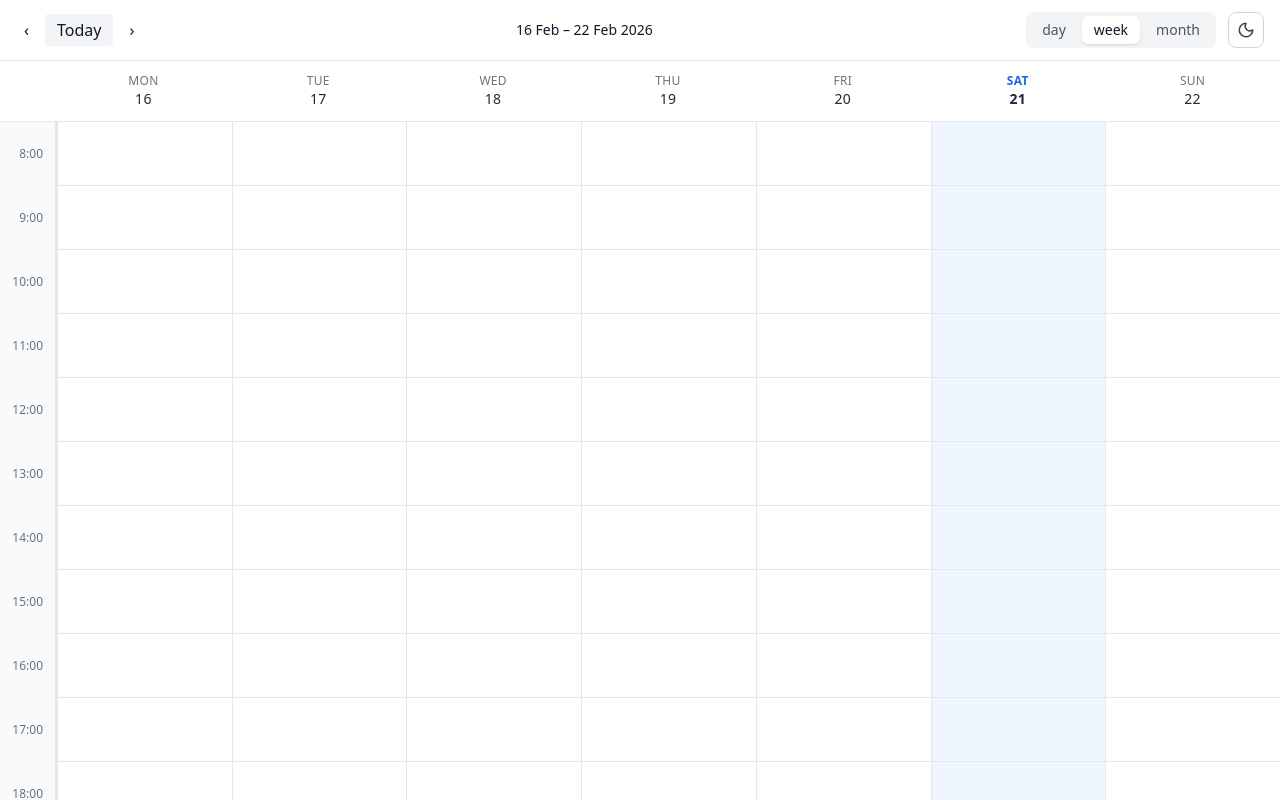
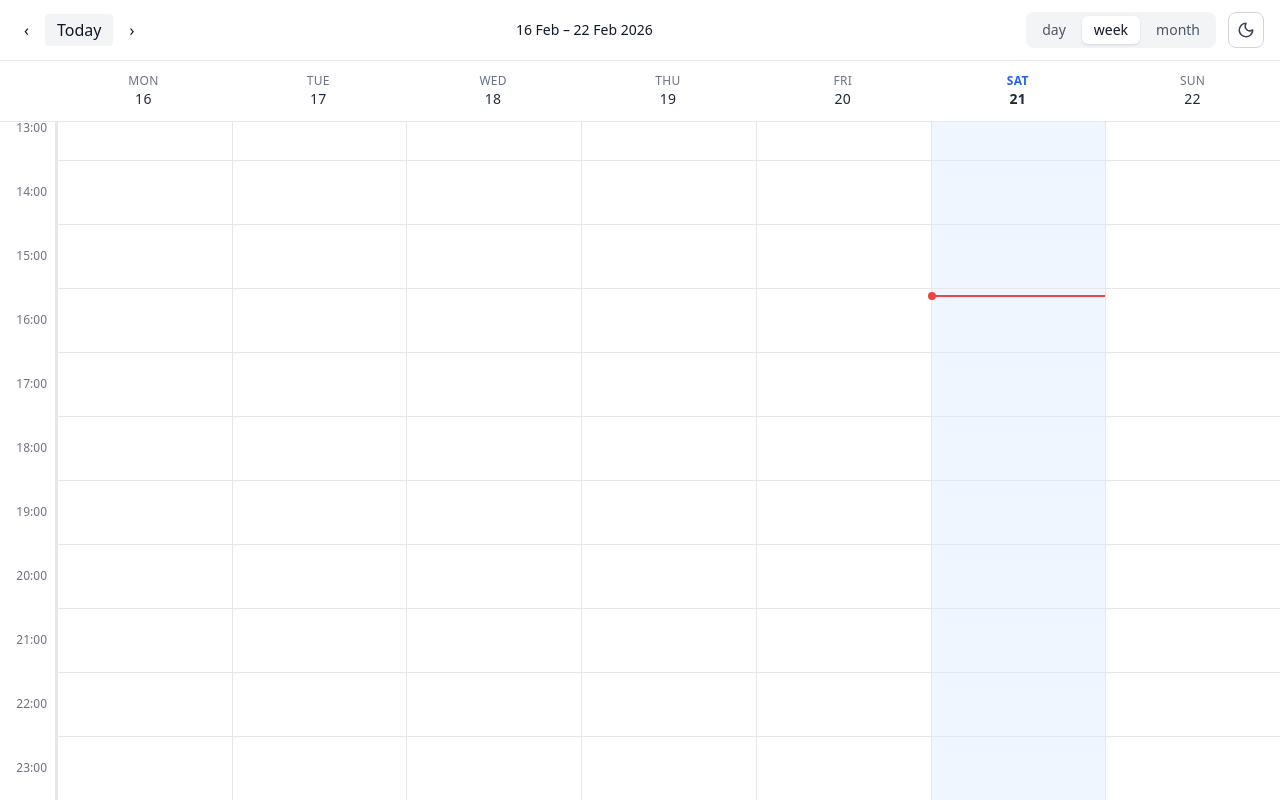
Before and after one commit to Kirill0808/meeting-calendar, a React (Vite) app: page / in a window 1280 px wide. Shown: the top 800 px of the page. Built offline with nearby package versions, Linux system fonts and the light colour scheme.

Commit message:
fix: smooth event resize and unify calendar time constants

```diff
--- a/src/App.tsx
+++ b/src/App.tsx
@@ -2,7 +2,14 @@ import Calendar from '@/components/Calendar/Calendar';
 
 export default function App() {
    return (
-      <div className="h-screen bg-white dark:bg-gray-950 transition-colors duration-300">
+      <div
+         className="
+         h-screen
+         flex flex-col
+         bg-white dark:bg-gray-950
+         transition-colors duration-300
+      "
+      >
          <Calendar />
       </div>
    );
--- a/src/components/Calendar/Calendar.tsx
+++ b/src/components/Calendar/Calendar.tsx
@@ -24,7 +24,7 @@ export default function Calendar() {
 
          {currentView === 'week' && <WeekDaysHeader />}
 
-         <div className="flex-1">
+         <div className="flex-1 flex overflow-hidden">
             {currentView === 'week' && <WeekView />}
             {currentView === 'day' && <DayView />}
             {currentView === 'month' && <MonthView />}
--- /dev/null
+++ b/src/components/Calendar/CurrentTimeLine.tsx
@@ -0,0 +1,40 @@
+import { useEffect, useState } from 'react';
+import { START_HOUR, HOUR_HEIGHT } from '@/constants/calendar';
+
+export default function CurrentTimeLine() {
+   const [top, setTop] = useState<number | null>(null);
+
+   const updatePosition = () => {
+      const now = new Date();
+
+      const minutesFromStart = now.getHours() * 60 + now.getMinutes() - START_HOUR * 60;
+
+      if (minutesFromStart < 0) {
+         setTop(null);
+         return;
+      }
+
+      const position = (minutesFromStart / 60) * HOUR_HEIGHT;
+
+      setTop(position);
+   };
+
+   useEffect(() => {
+      updatePosition();
+
+      const interval = setInterval(updatePosition, 60000);
+
+      return () => clearInterval(interval);
+   }, []);
+
+   if (top === null) return null;
+
+   return (
+      <div className="absolute left-0 right-0 z-30 pointer-events-none" style={{ top }}>
+         <div className="relative flex items-center">
+            <div className="w-2 h-2 bg-red-500 rounded-full -ml-1" />
+            <div className="flex-1 border-t-2 border-red-500" />
+         </div>
+      </div>
+   );
+}
--- a/src/components/Calendar/DayColumn.tsx
+++ b/src/components/Calendar/DayColumn.tsx
@@ -6,7 +6,9 @@ import { isSameDay, isToday } from 'date-fns';
 import { useCalendarStore } from '@/store/calendar-store';
 import { getEventPosition, calculateEventLayout } from '@/utils/event';
 import EventCard from './EventCard';
+import CurrentTimeLine from './CurrentTimeLine';
 import clsx from 'clsx';
+import { START_HOUR, END_HOUR, HOUR_HEIGHT, STEP_MINUTES } from '@/constants/calendar';
 
 interface DayColumnProps {
    date: Date;
@@ -33,10 +35,6 @@ export default function DayColumn({
    const [previewHeight, setPreviewHeight] = useState<number>(0);
    const [isInvalidDrop, setIsInvalidDrop] = useState(false);
 
-   const HOUR_HEIGHT = 64;
-   const START_HOUR = 8;
-   const END_HOUR = 20;
-   const STEP = 15;
    const PIXELS_PER_MINUTE = HOUR_HEIGHT / 60;
 
    const dayEvents = events.filter((event) => isSameDay(new Date(event.start), date));
@@ -55,7 +53,8 @@ export default function DayColumn({
             const offsetY = e.clientY - rect.top;
 
             // 🔥 snap по 15 минутам
-            const snappedMinutes = Math.floor(offsetY / (PIXELS_PER_MINUTE * STEP)) * STEP;
+            const snappedMinutes =
+               Math.floor(offsetY / (PIXELS_PER_MINUTE * STEP_MINUTES)) * STEP_MINUTES;
 
             const snappedTop = snappedMinutes * PIXELS_PER_MINUTE;
 
@@ -93,7 +92,8 @@ export default function DayColumn({
             const rect = e.currentTarget.getBoundingClientRect();
             const offsetY = e.clientY - rect.top;
 
-            const snappedMinutes = Math.floor(offsetY / (PIXELS_PER_MINUTE * STEP)) * STEP;
+            const snappedMinutes =
+               Math.floor(offsetY / (PIXELS_PER_MINUTE * STEP_MINUTES)) * STEP_MINUTES;
 
             const newStart = new Date(date);
             newStart.setHours(START_HOUR, 0, 0, 0);
@@ -120,16 +120,18 @@ export default function DayColumn({
             {hours.map((hour) => (
                <div
                   key={hour}
+                  style={{ height: HOUR_HEIGHT }}
                   className="
-                           h-16
-                           border-b border-gray-200 dark:border-gray-700
-                           hover:bg-blue-100 dark:hover:bg-blue-900/30
-                           cursor-pointer
-                           transition-colors"
+                        border-t border-gray-200 dark:border-gray-700
+                        hover:bg-blue-100 dark:hover:bg-blue-900/30
+                        cursor-pointer
+                        transition-colors"
                   onClick={() => onSlotClick?.(date, hour)}
                />
             ))}
          </div>
+
+         {isToday(date) && <CurrentTimeLine />}
 
          {/* Events */}
          <div className="absolute inset-0 z-10 pointer-events-none">
--- a/src/components/Calendar/DayView.tsx
+++ b/src/components/Calendar/DayView.tsx
@@ -1,6 +1,10 @@
+import { useRef, useEffect } from 'react';
 import { useCalendarStore } from '@/store/calendar-store';
 import DayColumn from './DayColumn';
 import TimeColumn from './TimeColumn';
+import { START_HOUR, END_HOUR } from '@/constants/calendar';
+import { scrollToCurrentTime } from '@/utils/scrollToCurrentTime';
+
 import { isSameDay, differenceInCalendarDays } from 'date-fns';
 import type { CalendarEvent } from '@/types';
 
@@ -10,13 +14,23 @@ export default function DayView() {
    const openCreateModal = useCalendarStore((s) => s.openCreateModal);
    const openEditModal = useCalendarStore((s) => s.openEditModal);
 
-   const hours = Array.from({ length: 13 }, (_, i) => i + 8);
+   const containerRef = useRef<HTMLDivElement | null>(null);
+
+   const hours = Array.from({ length: END_HOUR - START_HOUR }, (_, i) => i + START_HOUR);
 
    const handleSlotClick = (date: Date, hour: number) => {
       const start = new Date(date);
       start.setHours(hour, 0, 0, 0);
       openCreateModal(start);
    };
+
+   /* =========================
+      Autoscroll to current time
+   ========================= */
+
+   useEffect(() => {
+      scrollToCurrentTime(containerRef.current);
+   }, []);
 
    /* =========================
       Build occurrence for day
@@ -49,6 +63,7 @@ export default function DayView() {
       if (!repeatUntilDate) return [];
 
       const diffUntil = differenceInCalendarDays(currentDate, repeatUntilDate);
+
       if (diffUntil > 0) return [];
 
       if (event.repeat === 'daily') {
@@ -73,6 +88,7 @@ export default function DayView() {
          transition-colors duration-300
       "
       >
+         <div ref={containerRef} className="flex flex-1 overflow-y-auto items-start">
             <TimeColumn hours={hours} />
 
             <div
@@ -91,5 +107,6 @@ export default function DayView() {
                />
             </div>
          </div>
+      </div>
    );
 }
--- a/src/components/Calendar/MonthView.tsx
+++ b/src/components/Calendar/MonthView.tsx
@@ -1,15 +1,33 @@
-import { startOfMonth, startOfWeek, addDays, isSameMonth, isToday, format } from 'date-fns';
+import { useState } from 'react';
+import type { CalendarEvent } from '@/types';
+
+import {
+   startOfMonth,
+   startOfWeek,
+   addDays,
+   isSameMonth,
+   isToday,
+   format,
+   isSameDay,
+   startOfDay,
+   differenceInCalendarDays,
+} from 'date-fns';
+
 import clsx from 'clsx';
 import { useCalendarStore } from '@/store/calendar-store';
-import { isSameDay, startOfDay, differenceInCalendarDays } from 'date-fns';
 
 const weekDays = ['MON', 'TUE', 'WED', 'THU', 'FRI', 'SAT', 'SUN'];
+
+const MAX_VISIBLE_EVENTS = 1;
 
 export default function MonthView() {
    const currentDate = useCalendarStore((s) => s.currentDate);
    const events = useCalendarStore((s) => s.events);
    const openCreateModal = useCalendarStore((s) => s.openCreateModal);
    const openEditModal = useCalendarStore((s) => s.openEditModal);
+
+   const [popoverDay, setPopoverDay] = useState<Date | null>(null);
+   const [popoverEvents, setPopoverEvents] = useState<CalendarEvent[]>([]);
 
    const monthStart = startOfMonth(currentDate);
    const calendarStart = startOfWeek(monthStart, { weekStartsOn: 1 });
@@ -47,7 +65,6 @@ export default function MonthView() {
          }
 
          const diffFromStart = differenceInCalendarDays(startOfDay(day), startOfDay(eventStart));
-
          if (diffFromStart < 0) return [];
 
          if (event.repeatUntil) {
@@ -69,8 +86,6 @@ export default function MonthView() {
             if (diff % 7 === 0) {
                return [buildOccurrence(event, day)];
             }
-
-            return [];
          }
 
          return [];
@@ -78,31 +93,21 @@ export default function MonthView() {
    };
 
    return (
-      <div
-         className="
-                     flex flex-1 flex-col h-full
-                     bg-white dark:bg-gray-900
-                     text-gray-900 dark:text-gray-100
-                     transition-colors"
-      >
-         {/* Days of week */}
-         <div className="grid grid-cols-7 border-b border-gray-200 dark:border-gray-700 bg-white dark:bg-gray-900">
+      <div className="flex flex-1 flex-col h-full min-h-0 bg-white dark:bg-gray-900">
+         {/* Week days */}
+         <div className="grid grid-cols-7 border-b border-gray-200 dark:border-gray-700">
             {weekDays.map((day) => (
                <div
                   key={day}
-                  className="
-                     text-xs font-medium text-gray-500 dark:text-gray-400
-                     text-center py-2
-                     border-r border-gray-200 dark:border-gray-700
-                     last:border-r-0"
+                  className="text-xs font-medium text-gray-500 dark:text-gray-400 text-center py-2 border-r border-gray-200 dark:border-gray-700 last:border-r-0"
                >
                   {day}
                </div>
             ))}
          </div>
 
-         {/* Grid */}
-         <div className="grid grid-cols-7 grid-rows-6 flex-1 h-full">
+         {/* Calendar grid */}
+         <div className="grid grid-cols-7 grid-rows-6 flex-1 min-h-0">
             {days.map((day) => {
                const isCurrentMonth = isSameMonth(day, currentDate);
                const today = isToday(day);
@@ -111,28 +116,23 @@ export default function MonthView() {
                   (a, b) => new Date(a.start).getTime() - new Date(b.start).getTime()
                );
 
-               const visibleEvents = dayEvents.slice(0, 3);
-               const hiddenCount = dayEvents.length - visibleEvents.length;
+               const visibleEvents = dayEvents.slice(0, MAX_VISIBLE_EVENTS);
+               const hiddenCount = dayEvents.length - MAX_VISIBLE_EVENTS;
 
                return (
                   <div
                      key={day.toISOString()}
                      onClick={() => handleDayClick(day)}
                      className={clsx(
-                        `
-                                 border border-gray-200 dark:border-gray-700
-                                 p-2 cursor-pointer transition
-                                 flex flex-col overflow-hidden
-                                 hover:bg-gray-50 dark:hover:bg-gray-800/60`,
-                        !isCurrentMonth &&
-                           'bg-gray-50 dark:bg-gray-800/40 text-gray-400 dark:text-gray-500'
+                        'border border-gray-200 dark:border-gray-700 p-2 cursor-pointer flex flex-col overflow-hidden hover:bg-gray-50 dark:hover:bg-gray-800/60',
+                        !isCurrentMonth && 'bg-gray-50 dark:bg-gray-800/40 text-gray-400'
                      )}
                   >
-                     {/* Date number */}
+                     {/* Day number */}
                      <div
                         className={clsx(
                            'text-sm font-medium w-7 h-7 flex items-center justify-center rounded-full mb-1',
-                           today && 'bg-blue-600 dark:bg-blue-500 text-white'
+                           today && 'bg-blue-600 text-white'
                         )}
                      >
                         {format(day, 'd')}
@@ -148,17 +148,25 @@ export default function MonthView() {
                                  openEditModal(event.id);
                               }}
                               title={event.title}
-                              className="text-xs px-2 py-1 rounded truncate text-white shadow-sm cursor-pointer hover:opacity-90 transition"
+                              className="
+                                       text-xs px-2 py-1 rounded
+                                       text-white shadow-sm cursor-pointer
+                                       truncate flex min-w-0
+                                    "
                               style={{ backgroundColor: event.color }}
                            >
-                              {event.title}
+                              {format(new Date(event.start), 'HH:mm')} {event.title}
                            </div>
                         ))}
 
                         {hiddenCount > 0 && (
                            <div
-                              className="text-xs text-gray-500 dark:text-gray-400 cursor-pointer hover:underline"
-                              onClick={(e) => e.stopPropagation()}
+                              className="text-xs text-gray-500 dark:text-gray-400 hover:underline"
+                              onClick={(e) => {
+                                 e.stopPropagation();
+                                 setPopoverDay(day);
+                                 setPopoverEvents(dayEvents);
+                              }}
                            >
                               +{hiddenCount} more
                            </div>
@@ -168,6 +176,33 @@ export default function MonthView() {
                );
             })}
          </div>
+
+         {/* POPUP */}
+         {popoverDay && (
+            <div className="fixed inset-0 z-50 flex items-center justify-center">
+               <div className="absolute inset-0 bg-black/20" onClick={() => setPopoverDay(null)} />
+
+               <div className="relative bg-white dark:bg-gray-800 rounded-lg shadow-lg p-4 w-72">
+                  <div className="font-semibold mb-3">{format(popoverDay, 'd MMM')}</div>
+
+                  <div className="flex flex-col gap-2">
+                     {popoverEvents.map((event) => (
+                        <div
+                           key={`${event.id}-${event.start}`}
+                           onClick={() => {
+                              openEditModal(event.id);
+                              setPopoverDay(null);
+                           }}
+                           className="px-2 py-1 rounded text-white text-sm cursor-pointer"
+                           style={{ backgroundColor: event.color }}
+                        >
+                           {format(new Date(event.start), 'HH:mm')} {event.title}
+                        </div>
+                     ))}
+                  </div>
+               </div>
+            </div>
+         )}
       </div>
    );
 }
--- a/src/components/Calendar/TimeColumn.tsx
+++ b/src/components/Calendar/TimeColumn.tsx
@@ -1,25 +1,20 @@
+import { HOUR_HEIGHT } from '@/constants/calendar';
+
 interface TimeColumnProps {
    hours: number[];
 }
 
 export default function TimeColumn({ hours }: TimeColumnProps) {
    return (
-      <div
-         className="
-            w-14 shrink-0
-            border-r border-gray-200 dark:border-gray-700
-            bg-gray-50 dark:bg-gray-900
-            transition-colors
-         "
-      >
+      <div className="w-14 shrink-0 border-r border-gray-200 dark:border-gray-700">
          {hours.map((hour) => (
             <div
                key={hour}
+               style={{ height: HOUR_HEIGHT }}
                className="
-                  h-16 pr-3 text-right text-xs
-                  text-gray-500 dark:text-gray-400
-                  leading-[4rem]
-               "
+                           flex items-center justify-end pr-2
+                           text-xs text-gray-500 dark:text-gray-400
+                        "
             >
                {hour}:00
             </div>
--- a/src/components/Calendar/WeekView.tsx
+++ b/src/components/Calendar/WeekView.tsx
@@ -1,6 +1,9 @@
+import { useRef, useEffect } from 'react';
 import { useCalendarStore } from '@/store/calendar-store';
 import DayColumn from './DayColumn';
 import TimeColumn from './TimeColumn';
+import { START_HOUR, END_HOUR } from '@/constants/calendar';
+import { scrollToCurrentTime } from '@/utils/scrollToCurrentTime';
 
 import {
    addDays,
@@ -20,10 +23,12 @@ export default function WeekView() {
    const openCreateModal = useCalendarStore((s) => s.openCreateModal);
    const openEditModal = useCalendarStore((s) => s.openEditModal);
 
+   const containerRef = useRef<HTMLDivElement | null>(null);
+
    const weekStart = startOfWeek(currentDate, { weekStartsOn: 1 });
    const days = Array.from({ length: 7 }, (_, i) => addDays(weekStart, i));
 
-   const hours = Array.from({ length: 13 }, (_, i) => i + 8);
+   const hours = Array.from({ length: END_HOUR - START_HOUR }, (_, i) => i + START_HOUR);
 
    const handleSlotClick = (date: Date, hour: number) => {
       const start = new Date(date);
@@ -31,7 +36,12 @@ export default function WeekView() {
       openCreateModal(start);
    };
 
-   // 🔹 helper для генерации occurrence на конкретный день
+   // 🔹 автоскролл к текущему времени
+   useEffect(() => {
+      scrollToCurrentTime(containerRef.current);
+   }, []);
+
+   // 🔹 helper для генерации occurrence
    const buildOccurrence = (event: CalendarEvent, targetDate: Date): CalendarEvent => {
       const start = new Date(targetDate);
       start.setHours(event.start.getHours(), event.start.getMinutes(), 0, 0);
@@ -42,7 +52,7 @@ export default function WeekView() {
       return { ...event, start, end };
    };
 
-   // 🔹 функция получения событий для конкретного дня
+   // 🔹 события для конкретного дня
    const getEventsForDay = (day: Date): CalendarEvent[] => {
       return events.flatMap((event) => {
          const eventStart = new Date(event.start);
@@ -69,8 +79,6 @@ export default function WeekView() {
          }
 
          if (event.repeat === 'daily') {
-            if (diffFromStart < 0) return [];
-
             if (event.repeatUntil) {
                const diffUntil = differenceInCalendarDays(
                   startOfDay(day),
@@ -96,6 +104,7 @@ export default function WeekView() {
          transition-colors
       "
       >
+         <div ref={containerRef} className="flex flex-1 overflow-y-auto items-start">
             <TimeColumn hours={hours} />
 
             <div
@@ -121,5 +130,6 @@ export default function WeekView() {
                })}
             </div>
          </div>
+      </div>
    );
 }
--- /dev/null
+++ b/src/constants/calendar.ts
@@ -0,0 +1,5 @@
+export const START_HOUR = 0;
+export const END_HOUR = 24;
+
+export const HOUR_HEIGHT = 64;
+export const STEP_MINUTES = 15;
--- a/src/utils/event.ts
+++ b/src/utils/event.ts
@@ -1,16 +1,14 @@
 import type { CalendarEvent } from '@/types';
-
-const DAY_START_HOUR = 8;
-const SLOT_HEIGHT = 64;
+import { START_HOUR, HOUR_HEIGHT } from '@/constants/calendar';
 
 export function getEventPosition(event: CalendarEvent) {
    const startMinutes = event.start.getHours() * 60 + event.start.getMinutes();
 
    const endMinutes = event.end.getHours() * 60 + event.end.getMinutes();
 
-   const top = ((startMinutes - DAY_START_HOUR * 60) / 60) * SLOT_HEIGHT;
+   const top = ((startMinutes - START_HOUR * 60) / 60) * HOUR_HEIGHT;
 
-   const height = ((endMinutes - startMinutes) / 60) * SLOT_HEIGHT;
+   const height = ((endMinutes - startMinutes) / 60) * HOUR_HEIGHT;
 
    return { top, height };
 }
--- /dev/null
+++ b/src/utils/scrollToCurrentTime.ts
@@ -0,0 +1,13 @@
+import { START_HOUR, HOUR_HEIGHT } from '@/constants/calendar';
+
+export function scrollToCurrentTime(container: HTMLDivElement | null) {
+   if (!container) return;
+
+   const now = new Date();
+
+   const minutesFromStart = now.getHours() * 60 + now.getMinutes() - START_HOUR * 60;
+
+   const scrollPosition = (minutesFromStart / 60) * HOUR_HEIGHT;
+
+   container.scrollTop = scrollPosition;
+}
```
Also changed, not shown: src/components/Calendar/EventCard.tsx (+18 -16 lines). Lines whose indentation alone changed are shown as unchanged.
